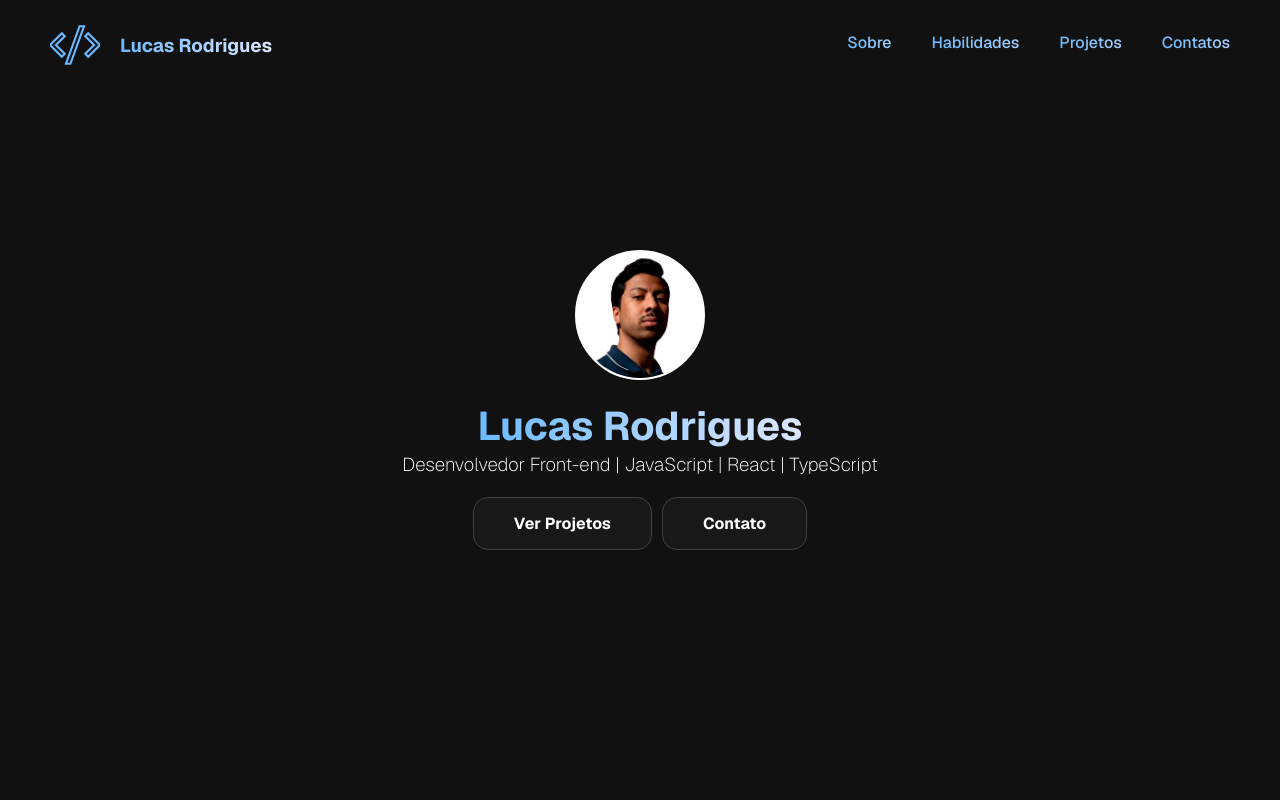
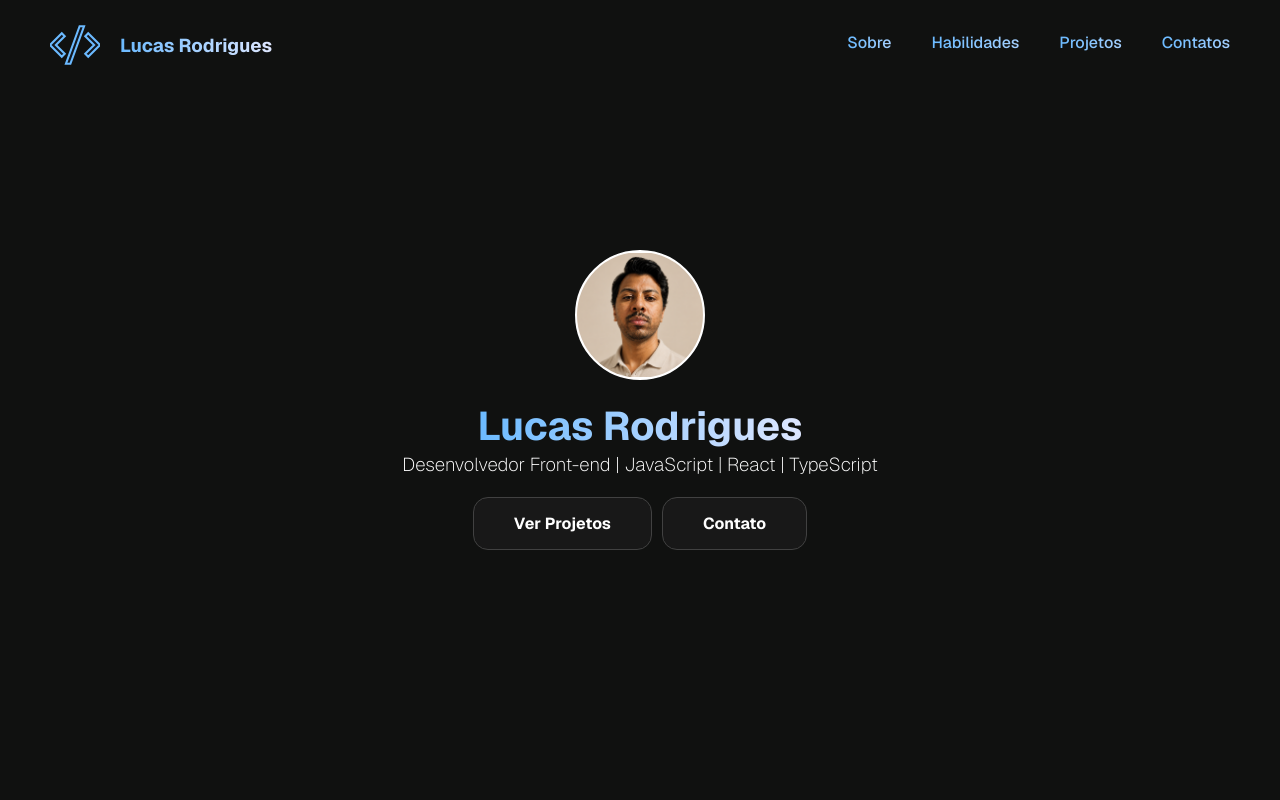
Before and after one commit to lucasmrdeveloper/lucasrodrigues, a React (Vite) app: page / in a window 1280 px wide. Shown: the top 800 px of the page. Built offline with nearby package versions, Linux system fonts and the light colour scheme.

Commit message:
refactor: atualiza imagem do desenvolvedor na home

```diff
--- a/src/componentes/Home/Home.jsx
+++ b/src/componentes/Home/Home.jsx
@@ -9,7 +9,7 @@ function Home() {
     return(
         <section className="home-container">
             <div className="home-box">
-                <img className="home-img" src={desenvolvedor} alt="Desenvolvedor"/>
+                <img className="home-img" src="/desenvolvedor.png" alt="Desenvolvedor"/>
 
                 <h1 className="home-nome">Lucas Rodrigues</h1>
 
```
Also changed, not shown: public/desenvolvedor.png (added).
